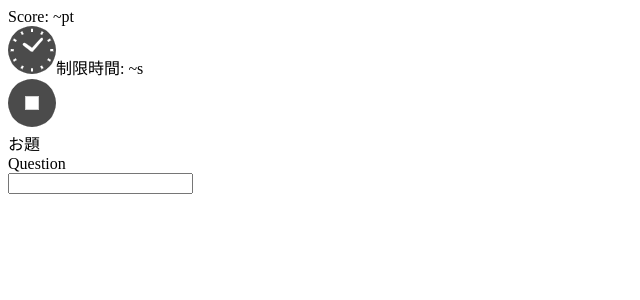
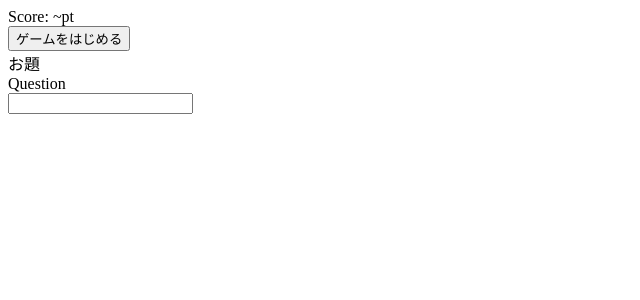
Before and after one commit to tangrowth/typing-game, a React (Create React App) app: page / in a window 1280 px wide. Shown: the top 300 px of the page, without its empty margins (0-640 px from the left). Built offline with nearby package versions, Linux system fonts and the light colour scheme.

Commit message:
feat: タイマー機能とゲームの開始判定を追加

```diff
--- a/src/components/Timer.tsx
+++ b/src/components/Timer.tsx
@@ -1,22 +1,55 @@
-import React, { useState, useEffect } from 'react';
+import React, { useEffect, useState } from 'react';
 import timerImage from '../assets/images/timer.png';
-import resetButton from '../assets/images/stop-button.png'
-import { clear } from 'console';
+import resetButton from '../assets/images/stop-button.png';
 
-function Timer() {
-  /** 制限時間の設定 */
+const Timer = () => {
+  const [time, setTime] = useState(0); //制限時間を設定
+  const [isStarted, setIsStarted] = useState(false); //ゲームの開始を管理
 
-  /** 制限時間のリセットの設定 */
+    /** isStartedの値が変更されると実行 */
+  useEffect(() => {
+    if (!isStarted) {
+      return;
+    }
+    /**
+     * 毎秒1ずつカウントを減らす
+     * タイマーが0以下になるとゲームが開始されていない状態にする
+     */
+    const timerId = setInterval(() => {
+      setTime((prevTime) => prevTime - 1);
+      if (time < 1) {
+        setIsStarted(false);
+      }
+    }, 1000);
+    /** ゲームが開始されていない時はタイマーを止める */
+    return () => {
+      clearInterval(timerId);
+    };
+  }, [isStarted, time]);
 
-  /** 表示するタイマー */
+  /** ゲームが開始されると時間をリセット */
+  function startGame() {
+    setTime(100);
+    setIsStarted(true);
+    }
+
+  /** ゲームが開始されていない状態にする */
+  function resetGame() {
+    setIsStarted(false);
+  }
+
   return (
     <div>
-      <div>
-        <img src={timerImage} alt="" />制限時間: ~s
-      </div>
-      <img src={resetButton} alt="リセット" />
+      {isStarted ? (
+        <div>
+          <img src={resetButton} alt="リセット" onClick={resetGame} />
+          <img src={timerImage} alt="" />残り時間: {time}s
+        </div>
+      ): (
+        <button onClick={startGame}>ゲームをはじめる</button>
+      )}
     </div>
-  )
-}
+  );
+};
 
 export default Timer;
```
